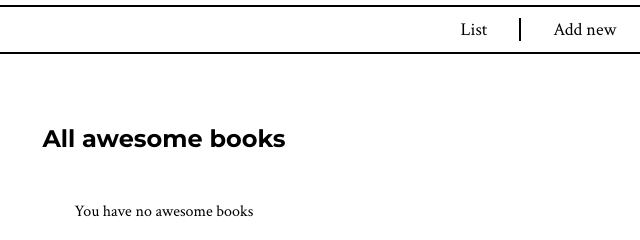
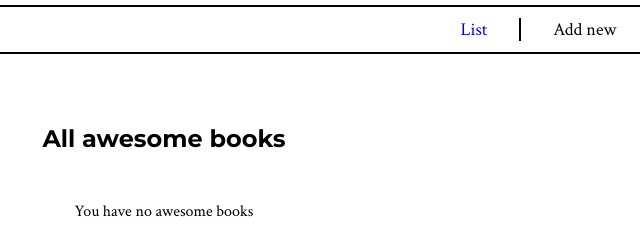
Before and after one commit to Wineshuga/AwesomeBooks, a website: page index.html in a window 1280 px wide. Shown: the top 240 px of the page, 476-1116 px from the left. Drawn offline with Linux system fonts and the light colour scheme.

Commit message:
Fix:  nav border color, default nav text color

```diff
--- a/style.css
+++ b/style.css
@@ -54,6 +54,10 @@ nav {
 
 nav > h1 {
   padding-bottom: 0.5rem;
+}
+
+.list-btn {
+  color: blue;
 }
 
 .date {
@@ -145,7 +149,7 @@ footer {
 
   .list-btn,
   .add-new-btn {
-    border-right: 2px solid;
+    border-right: 2px solid black;
     padding-right: 2rem;
   }
 
```
